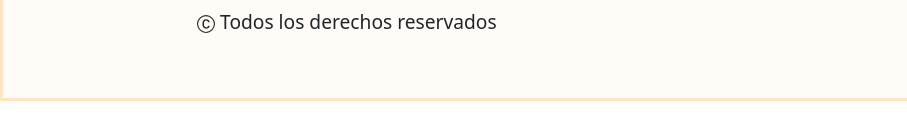
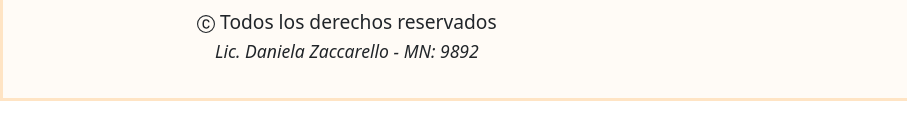
Before and after one commit to Daniela38/PFCoder-Zaccarello, a website: page pages/plan-alimentacion.html in a window 1280 px wide. Shown: the part 526-666 px from the top of the page, 0-907 px from the left. Drawn offline with nearby package versions, Linux system fonts and the light colour scheme.

Commit message:
Ajustando detalles

```diff
--- a/pages/plan-alimentacion.html
+++ b/pages/plan-alimentacion.html
@@ -22,8 +22,8 @@
         <!-- encabezado -->
         <header>
             <div class="logo">
-                <img src="../multimedia/logo.png" alt="Logo">
-            </div>
+                <a href="../index.html"><img src="../multimedia/logo.png" alt="Logo"></a>
+              </div>
             <nav class="navbar navbar-expand-lg menu">
                 <div class="container-fluid">
                   <a class="navbar-brand"></a>
@@ -60,9 +60,12 @@
         </section>
         <!-- pie -->
         <footer>
-            <h2><svg xmlns="http://www.w3.org/2000/svg" width="18" height="18" fill="currentColor" class="bi bi-c-circle" viewBox="0 0 16 16">
-                <path d="M1 8a7 7 0 1 0 14 0A7 7 0 0 0 1 8Zm15 0A8 8 0 1 1 0 8a8 8 0 0 1 16 0ZM8.146 4.992c-1.212 0-1.927.92-1.927 2.502v1.06c0 1.571.703 2.462 1.927 2.462.979 0 1.641-.586 1.729-1.418h1.295v.093c-.1 1.448-1.354 2.467-3.03 2.467-2.091 0-3.269-1.336-3.269-3.603V7.482c0-2.261 1.201-3.638 3.27-3.638 1.681 0 2.935 1.054 3.029 2.572v.088H9.875c-.088-.879-.768-1.512-1.729-1.512Z"/>
-              </svg> Todos los derechos reservados</h2>
+            <div class="derechos">
+                <h2><svg xmlns="http://www.w3.org/2000/svg" width="18" height="18" fill="currentColor" class="bi bi-c-circle" viewBox="0 0 16 16">
+                    <path d="M1 8a7 7 0 1 0 14 0A7 7 0 0 0 1 8Zm15 0A8 8 0 1 1 0 8a8 8 0 0 1 16 0ZM8.146 4.992c-1.212 0-1.927.92-1.927 2.502v1.06c0 1.571.703 2.462 1.927 2.462.979 0 1.641-.586 1.729-1.418h1.295v.093c-.1 1.448-1.354 2.467-3.03 2.467-2.091 0-3.269-1.336-3.269-3.603V7.482c0-2.261 1.201-3.638 3.27-3.638 1.681 0 2.935 1.054 3.029 2.572v.088H9.875c-.088-.879-.768-1.512-1.729-1.512Z"/>
+                  </svg> Todos los derechos reservados</h2>
+                  <h3>Lic. Daniela Zaccarello - MN: 9892</h3>
+              </div>
             <nav>
                 <ul>
                     <li>
--- a/scss/style.scss
+++ b/scss/style.scss
@@ -50,8 +50,14 @@ footer{
     background-color: $color-claro;
     border: solid;
     border-color: bisque;
-    h2{
-        font-size: $letra-chica;
+    .derechos{
+        h2{
+            font-size: $letra-chica;
+        }
+        h3{
+            font-size: 1.1rem;
+            font-style: italic;
+        }
     }
     ul{
         list-style: none;
```
Also changed, not shown: index.html (+7 -4 lines), pages/consultas-presenciales.html (+7 -4 lines), pages/consultas-virtuales.html (+4 -1 lines), pages/contacto.html (+9 -6 lines), css/styles.css.
